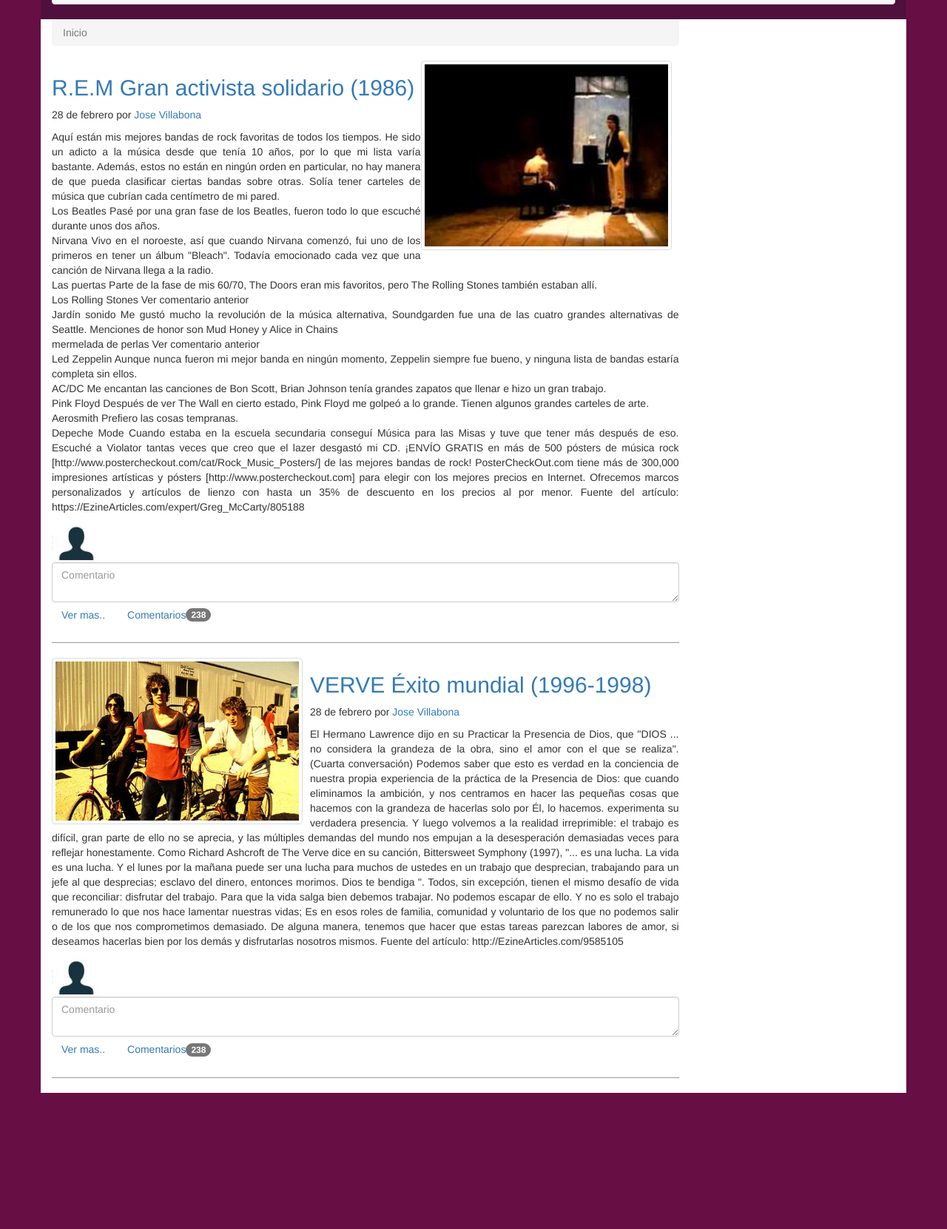
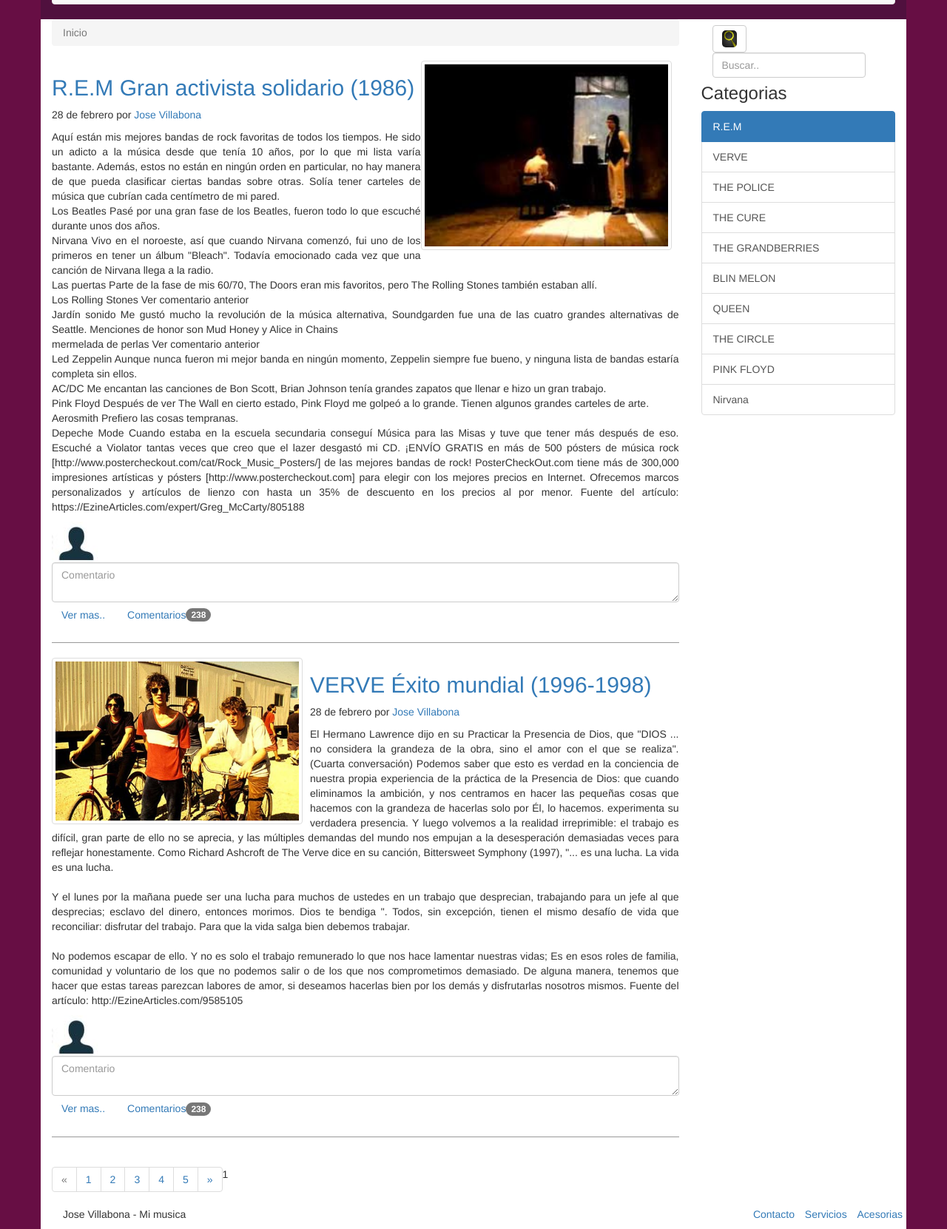
Before and after one commit to villabone/Mi-musica-bootstrap, a plain HTML site: page index.html in a window 1280 px wide. Shown: the part 159-1820 px from the top of the page at 74% size. Before the commit the page ends 1636 px from the top, so only its background shows below. Drawn offline with Linux system fonts and the light colour scheme.

Commit message:
deseño adadtativo

```diff
--- a/css/estilos.css
+++ b/css/estilos.css
@@ -34,3 +34,20 @@ body {
 .post .thumb img {
   width: 100%;
 }
+.lupa {
+  width: 20px;
+  border-radius: 5px;
+}
+footer {
+  background-color: white;
+}
+
+@media screen and (max-width: 768px) {
+  .redes-sociales {
+    float: none;
+    text-align: center;
+  }
+  .post .thumb {
+    width: 100%;
+  }
+}
--- a/index.html
+++ b/index.html
@@ -106,9 +106,9 @@
 
               Podemos saber que esto es verdad en la conciencia de nuestra propia experiencia de la práctica de la Presencia de Dios: que cuando eliminamos la ambición, y nos centramos en hacer las pequeñas cosas que hacemos con la grandeza de hacerlas solo por Él, lo hacemos. experimenta su verdadera presencia.
 
-              Y luego volvemos a la realidad irreprimible: el trabajo es difícil, gran parte de ello no se aprecia, y las múltiples demandas del mundo nos empujan a la desesperación demasiadas veces para reflejar honestamente. Como Richard Ashcroft de The Verve dice en su canción, Bittersweet Symphony (1997), "... es una lucha. La vida es una lucha. Y el lunes por la mañana puede ser una lucha para muchos de ustedes en un trabajo que desprecian, trabajando para un jefe al que desprecias; esclavo del dinero, entonces morimos. Dios te bendiga ".
+              Y luego volvemos a la realidad irreprimible: el trabajo es difícil, gran parte de ello no se aprecia, y las múltiples demandas del mundo nos empujan a la desesperación demasiadas veces para reflejar honestamente. Como Richard Ashcroft de The Verve dice en su canción, Bittersweet Symphony (1997), "... es una lucha. La vida es una lucha. <br><br> Y el lunes por la mañana puede ser una lucha para muchos de ustedes en un trabajo que desprecian, trabajando para un jefe al que desprecias; esclavo del dinero, entonces morimos. Dios te bendiga ".
 
-              Todos, sin excepción, tienen el mismo desafío de vida que reconciliar: disfrutar del trabajo. Para que la vida salga bien debemos trabajar. No podemos escapar de ello. Y no es solo el trabajo remunerado lo que nos hace lamentar nuestras vidas; Es en esos roles de familia, comunidad y voluntario de los que no podemos salir o de los que nos comprometimos demasiado. De alguna manera, tenemos que hacer que estas tareas parezcan labores de amor, si deseamos hacerlas bien por los demás y disfrutarlas nosotros mismos.
+              Todos, sin excepción, tienen el mismo desafío de vida que reconciliar: disfrutar del trabajo. Para que la vida salga bien debemos trabajar. <br> <br> No podemos escapar de ello. Y no es solo el trabajo remunerado lo que nos hace lamentar nuestras vidas; Es en esos roles de familia, comunidad y voluntario de los que no podemos salir o de los que nos comprometimos demasiado. De alguna manera, tenemos que hacer que estas tareas parezcan labores de amor, si deseamos hacerlas bien por los demás y disfrutarlas nosotros mismos.
 
               Fuente del artículo: http://EzineArticles.com/9585105</p>
               <img src="img/persona.JPG"><textarea class="form-control" placeholder="Comentario"></textarea></img>
@@ -117,9 +117,66 @@
                 <a href="#" class="btn success">Comentarios<span class="badge">238</span></a>
               </div>
           </article>
+          <nav>
+            <div class="center-block">
+              <ul class="pagination">
+                <li class="disabled"><a href="#">&laquo;<span class="sr-only">Anterior</span></a></li>
+                <li class="active"<a href="#">1</a></li>
+                <li><a href="#">1</a></li>
+                <li><a href="#">2</a></li>
+                <li><a href="#">3</a></li>
+                <li><a href="#">4</a></li>
+                <li><a href="#">5</a></li>
+                <li><a href="#">&raquo;<span class="sr-only">Siguiente</span></a></li>
+              </ul>
+            </div>
+          </nav>
         </section>
+        <aside class="col-md-3 hidden-xs hidden-sm">
+          <form class="navbar-form navbar-right" action="">
+            <button type="submit" class="btn btn-default">
+              <img class="lupa" src="img/busxar.JPG">
+            </button>
+            <div class="form-group">
+              <input type="text" class="form-control" placeholder="Buscar..">
+            </div>
+          </form>
+          <h3>Categorias</h3>
+          <div class="list-group">
+            <a href="#" class="list-group-item active">R.E.M</a>
+            <a href="#" class="list-group-item">VERVE</a>
+            <a href="#" class="list-group-item">THE POLICE</a>
+            <a href="#" class="list-group-item">THE CURE</a>
+            <a href="#" class="list-group-item">THE GRANDBERRIES</a>
+            <a href="#" class="list-group-item">BLIN MELON</a>
+            <a href="#" class="list-group-item">QUEEN</a>
+            <a href="#" class="list-group-item">THE CIRCLE</a>
+            <a href="#" class="list-group-item">PINK FLOYD</a>
+            <a href="#" class="list-group-item">Nirvana</a>
+          </div>
+        </aside>
       </div>
+      <footer>
+        <div class="container">
+          <div class="row">
+            <div class="col-xs-6">
+              <p>Jose Villabona - Mi musica</p>
+            </div>
+            <div class="col-xs-6">
+              <ul class="list-inline text-right">
+                <li><a href="#">Contacto</a></li>
+                <li><a href="#">Servicios</a></li>
+                <li><a href="#">Acesorias</a></li>
+              </ul>
+            </div>
+          </div>
+
+        </div>
+      </footer>
     </section>
+
+
+
 
 
 
```
Also changed, not shown: img/busxar.JPG (added).
